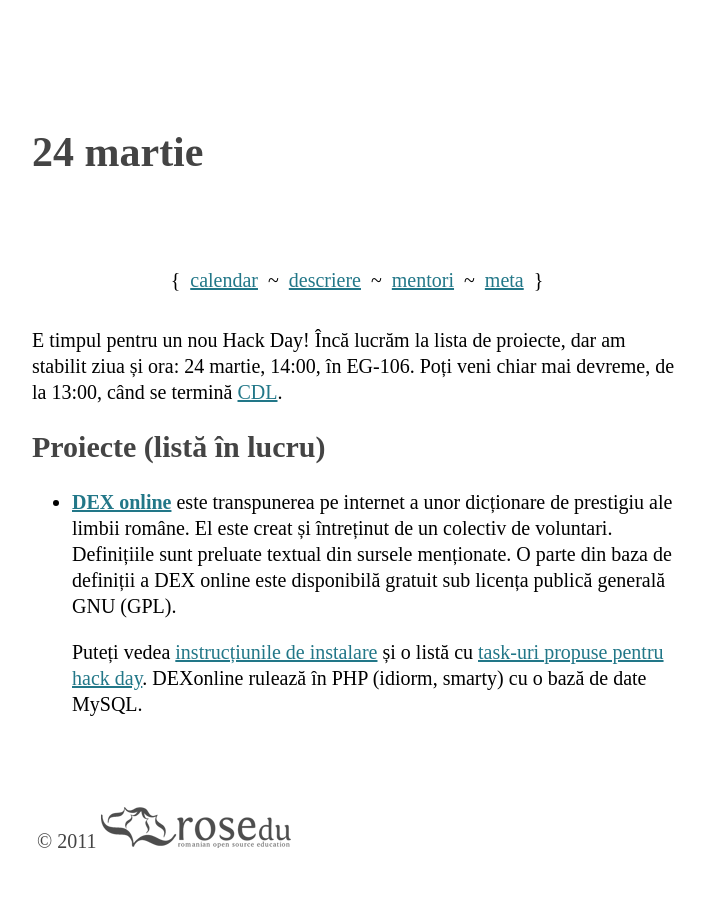
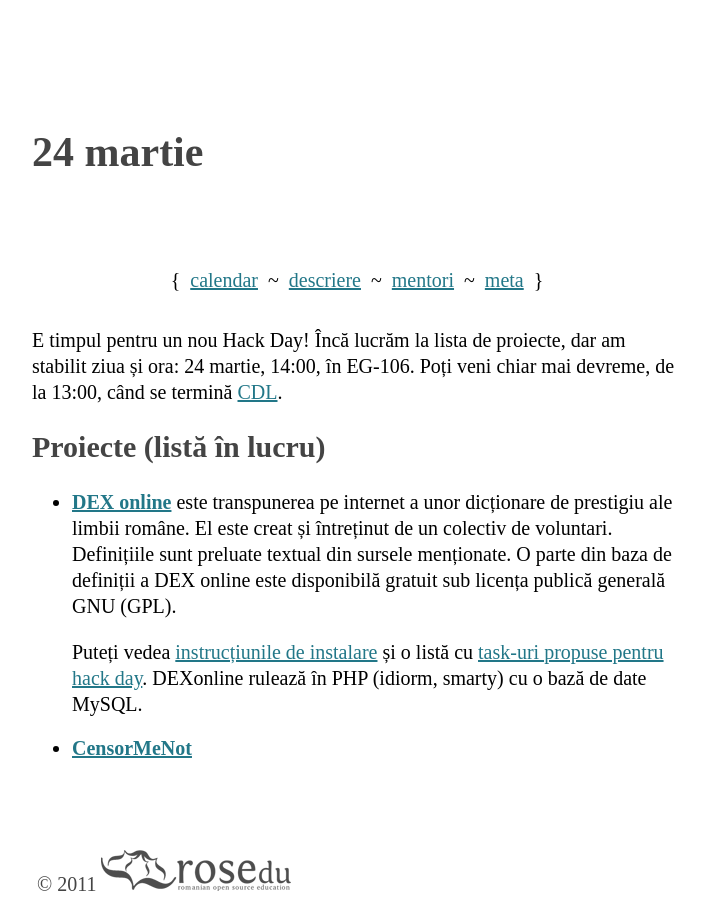
Before and after one commit to rosedu/hackday, a Jekyll site: the page built from _posts/2012-03-24-al-cincilea.markdown, in a window 1280 px wide. Shown: the whole page, without its empty margins (283-988 px from the left). Built offline with Jekyll 4.4.1, drawn with Linux system fonts in a browser that asks for light colours; before the commit the page ends 900 px from its top, so only the background shows below that.

Commit message:
preliminary link to CensorMeNot

```diff
--- a/_posts/2012-03-24-al-cincilea.markdown
+++ b/_posts/2012-03-24-al-cincilea.markdown
@@ -24,3 +24,7 @@
 [dex online]: http://dexonline.ro/
 [dexonline-install]: http://wiki.dexonline.ro/wiki/AccesLaCodulSurs%C4%83
 [dexonline-tasks]: http://wiki.dexonline.ro/report/20
+
+* **[CensorMeNot][]**
+
+[censormenot]: https://github.com/dserban/censormenot
```
